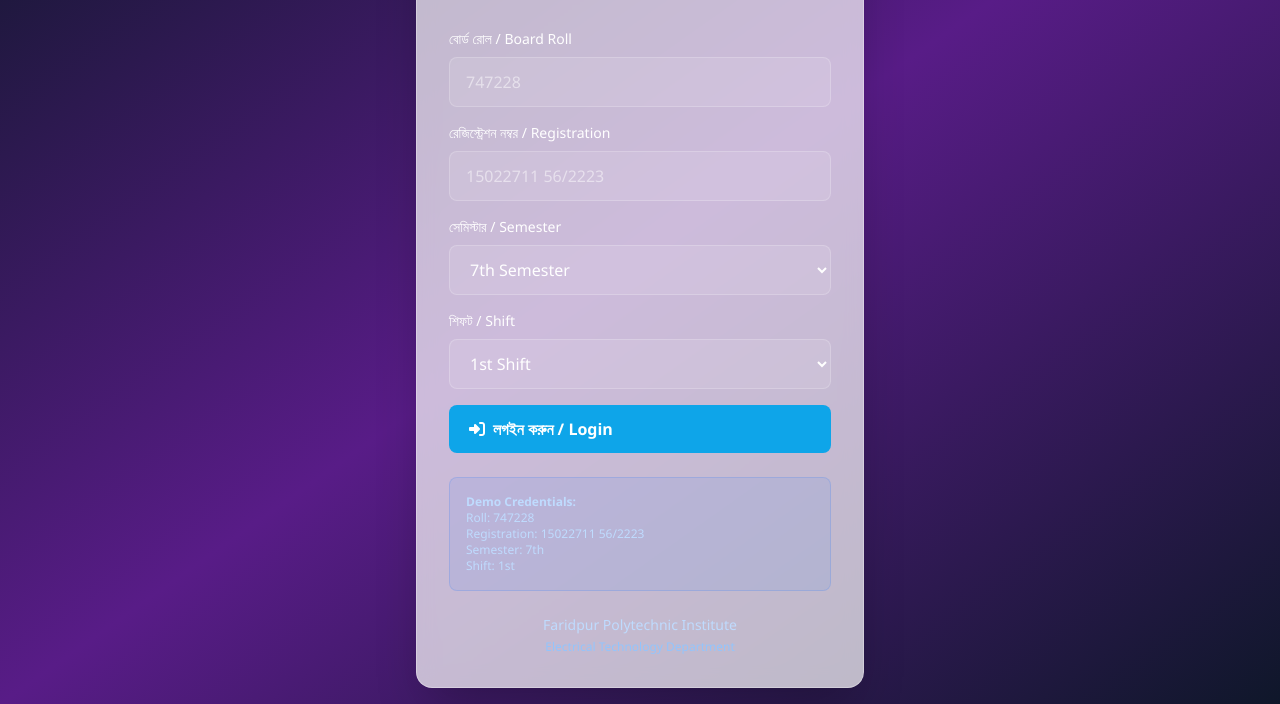
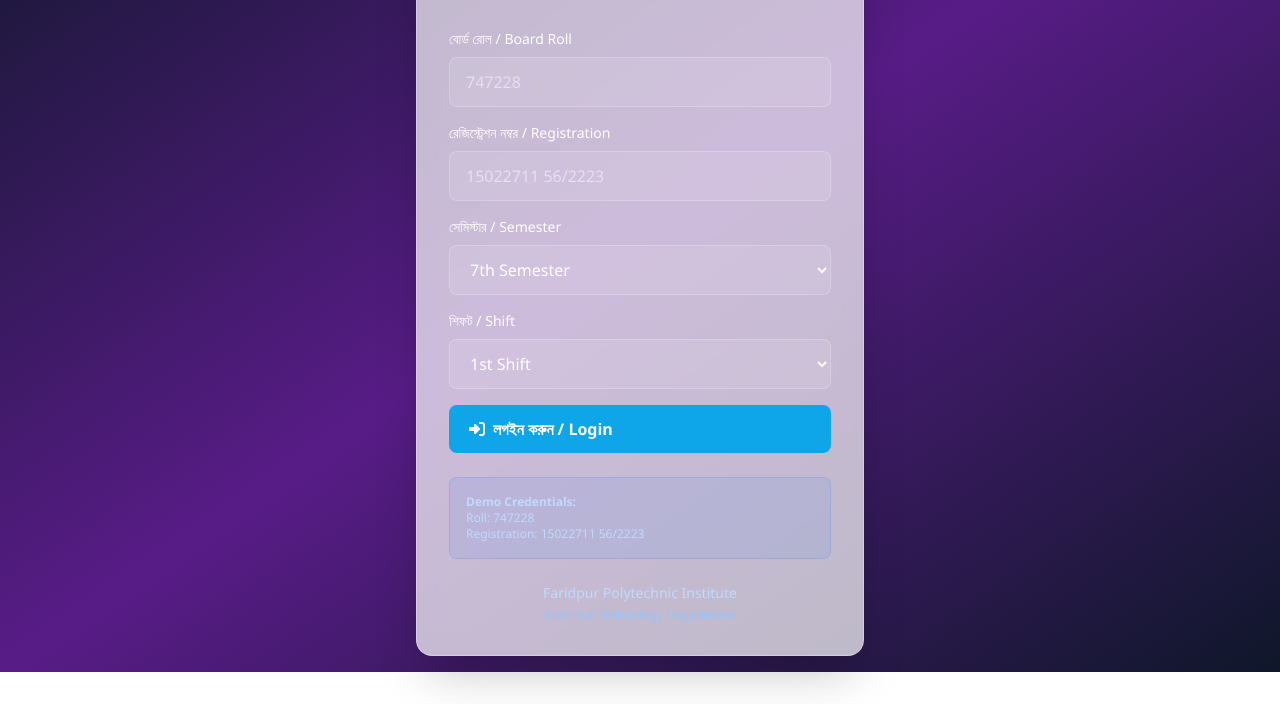
Before and after one commit to arifulislamador01-dotcom/ET, a website: page index.html in a window 1280 px wide. Shown: the part 204-908 px from the top of the page. After the commit the page ends 876 px from the top, so only its background shows below. Drawn offline with nearby package versions, Linux system fonts and the light colour scheme.

Commit message:
Update index.html

```diff
--- a/index.html
+++ b/index.html
@@ -358,7 +358,7 @@
                     phone: '01765432890',
                     semester: 7,
                     shift: 1,
-                    gpa: 3.13,
+                    gpa: -3.13,
                     profilePhoto: 'https://i.pravatar.cc/200?img=15',
                     role: 'student',
                     batch: '2021-2025',
@@ -461,6 +461,7 @@
                         { time: '9:30-10:15', subject: '26771', room: '103', teacher: 'Md. Monirul' },
                         { time: '10:15-11:00', subject: '26772', room: '304', teacher: 'Tawhida' }
                     ],
+                    // ... other days would follow similar pattern
                 };
 
                 // Teachers list
@@ -502,7 +503,9 @@
                         e.preventDefault();
                         const roll = document.querySelector('input[name="roll"]')?.value;
                         const registration = document.querySelector('input[name="registration"]')?.value;
-                        const semester = document.querySelector('select[name="semester"]')?.value;
+
+                       F
+                       const semester = document.querySelector('select[name="semester"]')?.value;
                         const shift = document.querySelector('select[name="shift"]')?.value;
 
                         if (roll === '747228' && registration === '15022711 56/2223' && semester === '7' && shift === '1') {
@@ -559,6 +562,7 @@
                 const minute = now.getMinutes();
                 const currentTime = `${String(hour).padStart(2, '0')}:${String(minute).padStart(2, '0')}`;
 
+                // This is a demo - in real app would have actual routine logic
                 return {
                     subject: 'Electrical Project-III',
                     room: '103',
@@ -649,9 +653,7 @@
                                     <p class="text-xs text-blue-200">
                                         <strong>Demo Credentials:</strong><br>
                                         Roll: 747228<br>
-                                        Registration: 15022711 56/2223<br>
-                                        Semester: 7th<br>
-                                        Shift: 1st
+                                        Registration: 15022711 56/2223
                                     </p>
                                 </div>
 
@@ -677,6 +679,7 @@
                             ${this.renderNavbar()}
                             <main class="flex-1 overflow-auto">
                                 <div class="p-8 max-w-7xl mx-auto">
+                                    <!-- Greeting Section -->
                                     <div class="mb-8 fade-in">
                                         <div class="card p-8 gradient-primary text-white rounded-2xl">
                                             <div class="flex items-center justify-between">
@@ -693,6 +696,7 @@
                                         </div>
                                     </div>
 
+                                    <!-- Quick Stats -->
                                     <div class="grid-4 mb-8">
                                         <div class="card p-6 hover:shadow-lg">
                                             <div class="flex items-center justify-between mb-3">
@@ -731,6 +735,7 @@
                                         </div>
                                     </div>
 
+                                    <!-- Current Class -->
                                     <div class="grid-2 mb-8">
                                         <div class="card p-6 subject-card">
                                             <h3 class="font-bold text-lg mb-4 text-gray-800 dark:text-white">বর্তমান ক্লাস</h3>
@@ -771,6 +776,7 @@
                                         </div>
                                     </div>
 
+                                    <!-- Recent Subjects -->
                                     <div class="mb-8">
                                         <h3 class="section-title">এই সপ্তাহের বিষয় সমূহ</h3>
                                         <div class="grid-3">
@@ -799,6 +805,7 @@
                                         </div>
                                     </div>
 
+                                    <!-- Footer -->
                                     <div class="text-center py-8 text-gray-600 dark:text-gray-400 border-t border-gray-200 dark:border-gray-700">
                                         <p class="font-semibold">বিকাশিত করেছেন: Ridoy Hossen Arif</p>
                                         <p class="text-sm">Electrical Technology, 7th Semester | Faridpur Polytechnic Institute</p>
@@ -835,6 +842,7 @@
                                                 </div>
 
                                                 <div class="space-y-4">
+                                                    <!-- Quiz Marks -->
                                                     <div>
                                                         <div class="flex justify-between mb-2">
                                                             <span class="text-sm font-semibold text-gray-800 dark:text-white">কুইজ নম্বর</span>
@@ -845,6 +853,7 @@
                                                         </div>
                                                     </div>
 
+                                                    <!-- Attendance -->
                                                     <div>
                                                         <div class="flex justify-between mb-2">
                                                             <span class="text-sm font-semibold text-gray-800 dark:text-white">উপস্থিতি</span>
@@ -855,6 +864,7 @@
                                                         </div>
                                                     </div>
 
+                                                    <!-- Progress -->
                                                     <div>
                                                         <div class="flex justify-between mb-2">
                                                             <span class="text-sm font-semibold text-gray-800 dark:text-white">পাঠ্যক্রম অগ্রগতি</span>
@@ -865,6 +875,7 @@
                                                         </div>
                                                     </div>
 
+                                                    <!-- Assignment Status -->
                                                     <div class="flex items-center gap-2 p-3 rounded-lg" style="background: ${subject.assignmentStatus === 'Submitted' ? 'rgba(16, 185, 129, 0.1)' : 'rgba(245, 158, 11, 0.1)'}">
                                                         <i class="fas fa-${subject.assignmentStatus === 'Submitted' ? 'check-circle text-green-600' : 'hourglass-end text-yellow-600'}"></i>
                                                         <span class="text-sm font-semibold">${subject.assignmentStatus === 'Submitted' ? 'অ্যাসাইনমেন্ট জমা দেওয়া হয়েছে' : 'অ্যাসাইনমেন্ট অপেক্ষমান'}</span>
@@ -874,6 +885,7 @@
                                         `).join('')}
                                     </div>
 
+                                    <!-- Footer -->
                                     <div class="text-center py-8 text-gray-600 dark:text-gray-400 border-t border-gray-200 dark:border-gray-700 mt-8">
                                         <p class="font-semibold">বিকাশিত করেছেন: Ridoy Hossen Arif</p>
                                     </div>
@@ -972,6 +984,7 @@
 
                                     <button class="btn btn-primary gradient-primary py-3 rounded-lg font-semibold mt-8 w-full">সংমিত করুন</button>
 
+                                    <!-- Footer -->
                                     <div class="text-center py-8 text-gray-600 dark:text-gray-400 border-t border-gray-200 dark:border-gray-700 mt-8">
                                         <p class="font-semibold">বিকাশিত করেছেন: Ridoy Hossen Arif</p>
                                     </div>
@@ -993,6 +1006,7 @@
                                     <h2 class="section-title">শিক্ষক - শিক্ষার্থী চ্যাট</h2>
 
                                     <div class="grid-2 gap-6" style="grid-template-columns: 300px 1fr; align-items: start;">
+                                        <!-- Teachers List -->
                                         <div class="card p-4 h-fit">
                                             <h3 class="font-bold mb-4 text-gray-800 dark:text-white">সম্প্রতি যোগাযোগ করেছেন</h3>
                                             <div class="space-y-2">
@@ -1005,6 +1019,7 @@
                                             </div>
                                         </div>
 
+                                        <!-- Chat Area -->
                                         <div class="card p-6 flex flex-col" style="height: 500px;">
                                             <h3 class="font-bold mb-4 text-gray-800 dark:text-white">MD ARIFUL ISLAM - Sohel Molla</h3>
                                             <div class="flex-1 overflow-y-auto mb-4 space-y-3">
@@ -1026,6 +1041,7 @@
                                         </div>
                                     </div>
 
+                                    <!-- Footer -->
                                     <div class="text-center py-8 text-gray-600 dark:text-gray-400 border-t border-gray-200 dark:border-gray-700 mt-8">
                                         <p class="font-semibold">বিকাশিত করেছেন: Ridoy Hossen Arif</p>
                                     </div>
@@ -1050,6 +1066,7 @@
                                         <input type="text" placeholder="নোট, সার্কিট ডায়াগ্রাম অনুসন্ধান করুন..." class="w-full px-4 py-3 rounded-lg border border-gray-200 dark:border-gray-700 bg-white dark:bg-dark-800 text-gray-800 dark:text-white">
                                     </div>
 
+                                    <!-- Subjects Tabs -->
                                     <div class="mb-6 flex gap-2 overflow-x-auto pb-2">
                                         ${Object.values(this.subjects).map((subject, idx) => `
                                             <button class="px-4 py-2 rounded-lg whitespace-nowrap font-semibold transition-all ${idx === 0 ? 'bg-blue-500 text-white' : 'bg-white dark:bg-dark-800 text-gray-800 dark:text-white border border-gray-200 dark:border-gray-700'}">${subject.code}</button>
@@ -1073,6 +1090,7 @@
                                         `).join('')}
                                     </div>
 
+                                    <!-- Footer -->
                                     <div class="text-center py-8 text-gray-600 dark:text-gray-400 border-t border-gray-200 dark:border-gray-700 mt-8">
                                         <p class="font-semibold">বিকাশিত করেছেন: Ridoy Hossen Arif</p>
                                     </div>
@@ -1111,6 +1129,7 @@
                                         `).join('')}
                                     </div>
 
+                                    <!-- Footer -->
                                     <div class="text-center py-8 text-gray-600 dark:text-gray-400 border-t border-gray-200 dark:border-gray-700 mt-8">
                                         <p class="font-semibold">বিকাশিত করেছেন: Ridoy Hossen Arif</p>
                                     </div>
@@ -1132,6 +1151,7 @@
                                     <h2 class="section-title">আমার প্রোফাইল</h2>
 
                                     <div class="grid-2 gap-6">
+                                        <!-- Profile Card -->
                                         <div class="card p-8">
                                             <div class="text-center mb-6">
                                                 <img src="${this.currentUser.profilePhoto}" alt="Profile" class="w-32 h-32 rounded-full mx-auto mb-4 border-4 border-blue-500">
@@ -1141,6 +1161,7 @@
                                             <button class="btn btn-primary w-full"><i class="fas fa-camera"></i> প্রোফাইল ছবি পরিবর্তন করুন</button>
                                         </div>
 
+                                        <!-- Academic Info -->
                                         <div class="card p-8">
                                             <h4 class="font-bold text-lg mb-4 text-gray-800 dark:text-white">একাডেমিক তথ্য</h4>
                                             <div class="space-y-3">
@@ -1164,6 +1185,7 @@
                                         </div>
                                     </div>
 
+                                    <!-- Edit Profile Form -->
                                     <div class="card p-8 mt-6">
                                         <h4 class="font-bold text-lg mb-6 text-gray-800 dark:text-white">ব্যক্তিগত তথ্য সম্পাদনা করুন</h4>
                                         <div class="grid-2 gap-4">
@@ -1175,6 +1197,7 @@
                                         <button class="btn btn-primary mt-6"><i class="fas fa-save"></i> পরিবর্তনগুলি সংরক্ষণ করুন</button>
                                     </div>
 
+                                    <!-- Footer -->
                                     <div class="text-center py-8 text-gray-600 dark:text-gray-400 border-t border-gray-200 dark:border-gray-700 mt-8">
                                         <p class="font-semibold">বিকাশিত করেছেন: Ridoy Hossen Arif</p>
                                     </div>
```
